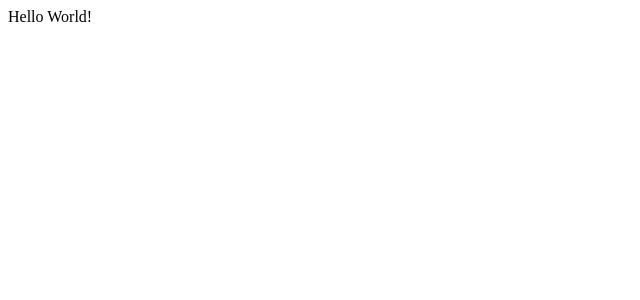
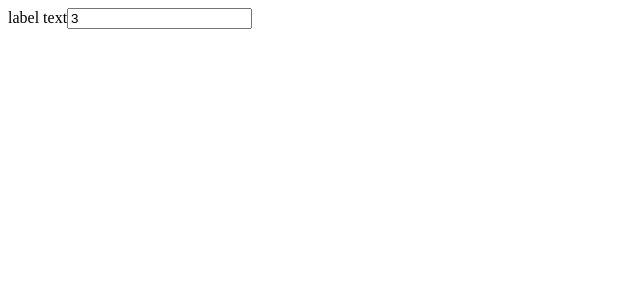
Before and after one commit to imudasirali/react-simplified-vite, a React (Vite) app: page / in a window 1280 px wide. Shown: the top 300 px of the page, without its empty margins (0-640 px from the left). Built offline with nearby package versions, Linux system fonts and the light colour scheme.

Commit message:
Learning JSX

```diff
--- a/src/App.jsx
+++ b/src/App.jsx
@@ -1,6 +1,14 @@
+import React from "react";
+
 function App() {
-
-  return 'Hello World!'
+  // return React.createElement("h1", { id: "5" }, "Hello world");
+  // return <h1>Hello World</h1>;
+  return (
+    <div className="large" id="largerDiv">
+      <label htmlFor="inputId">label text</label>
+      <input id="inputId" type="number" value={3}></input>
+    </div>
+  );
 }
 
-export default App
+export default App;
```
